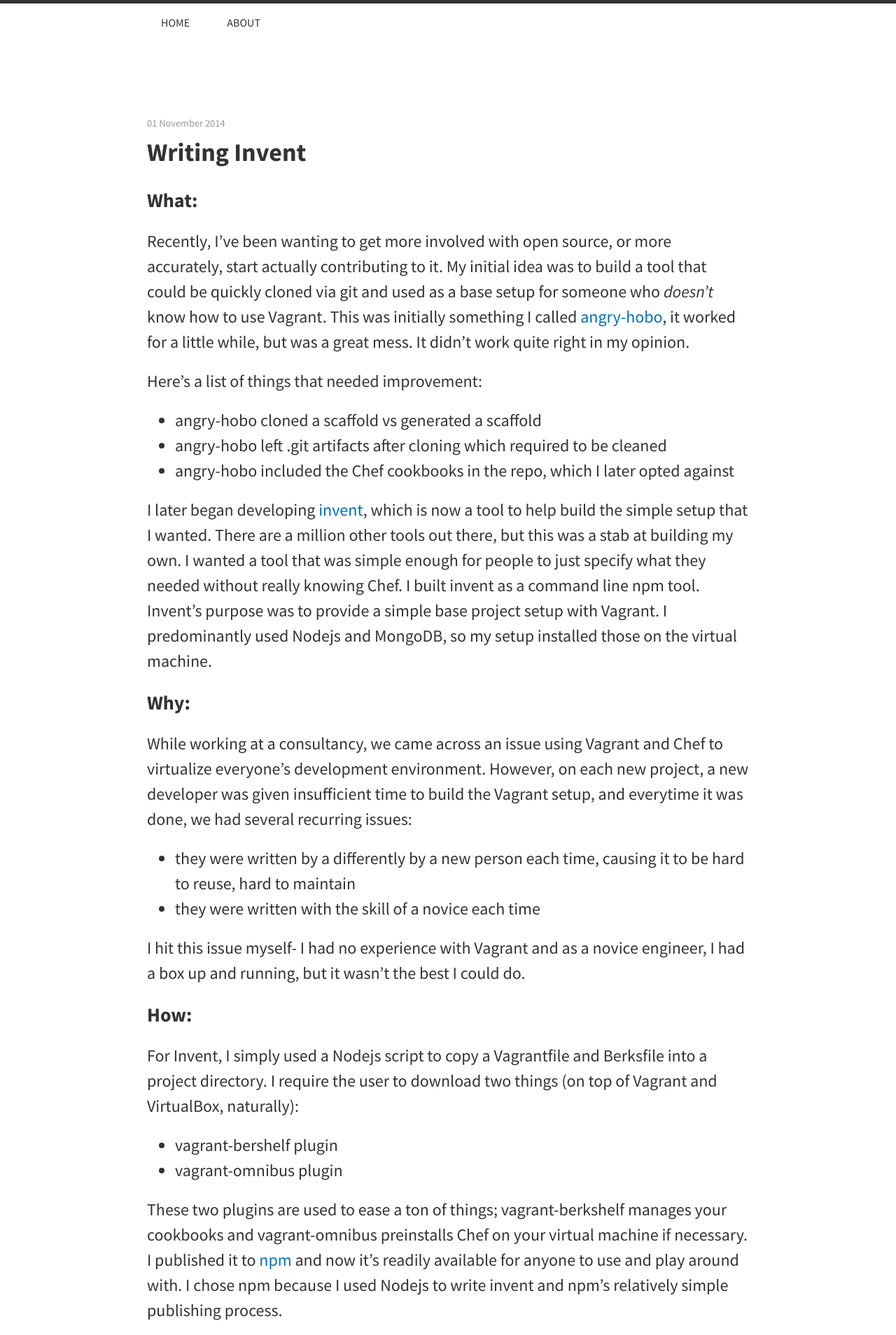
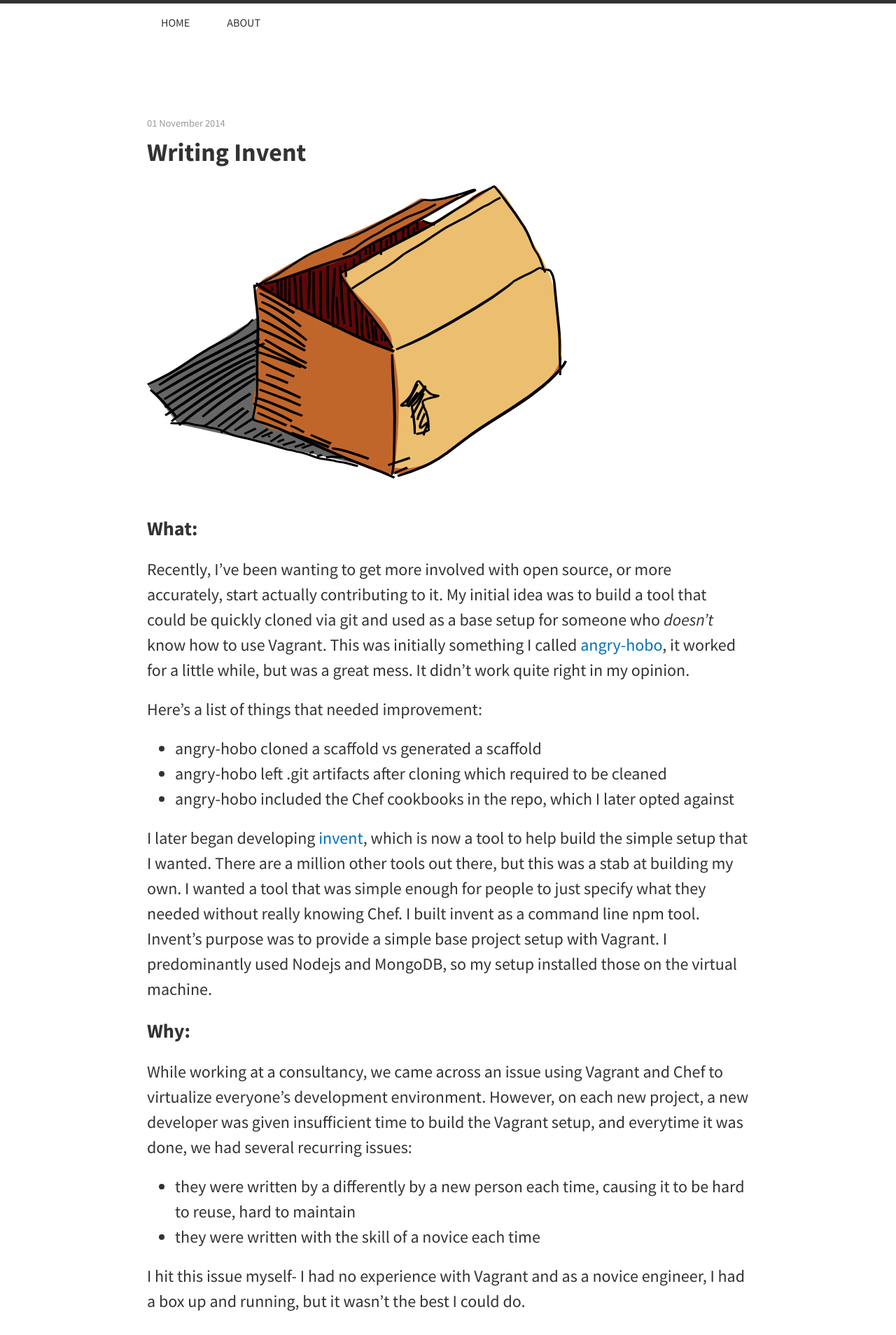
Before and after one commit to zahid/website, a Jekyll site: the page built from _posts/2014-11-1-writing-invent.md, in a window 1280 px wide. Shown: the top 1908 px of the page at 70% size. Built offline with Jekyll 4.4.1, drawn with Linux system fonts in a browser that asks for light colours; Markdown is read by kramdown in place of the engine named in the settings.

Commit message:
added image to post

```diff
--- a/_posts/2014-11-1-writing-invent.md
+++ b/_posts/2014-11-1-writing-invent.md
@@ -2,6 +2,9 @@
 layout: post
 title: Writing Invent
 ---
+
+![invent](/public/images/cardboard-box.png "Invent")
+
 ### What:
 
 Recently, I've been wanting to get more involved with open source, or more accurately, start actually contributing to it. My initial idea was to build a tool that could be quickly cloned via git and used as a base setup for someone who _doesn't_ know how to use Vagrant. This was initially something I called [angry-hobo](http://www.github.com/zahid/angry-hobo), it worked for a little while, but was a great mess. It didn't work quite right in my opinion.
```
Also changed, not shown: public/images/cardboard-box.png (added), public/images/favicon.ico (deleted).
